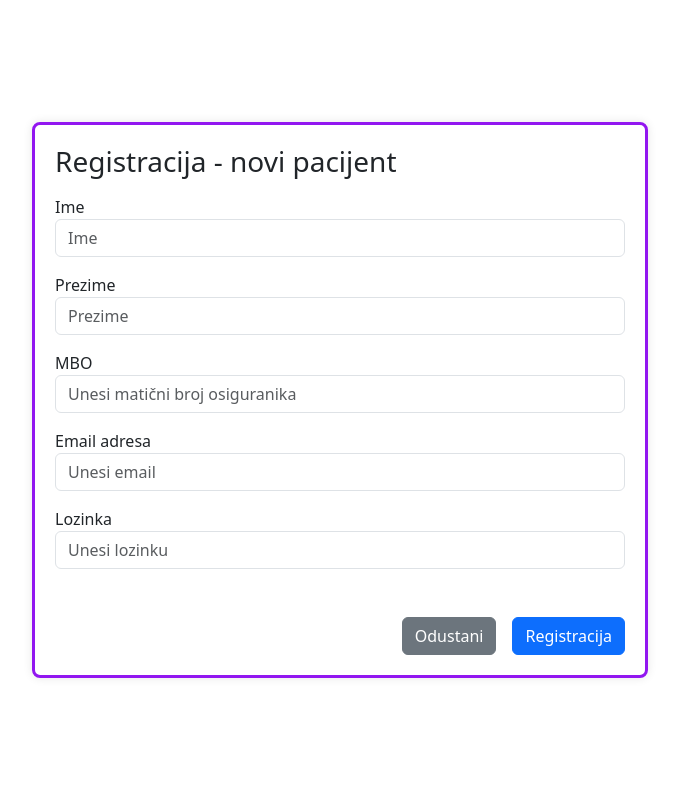
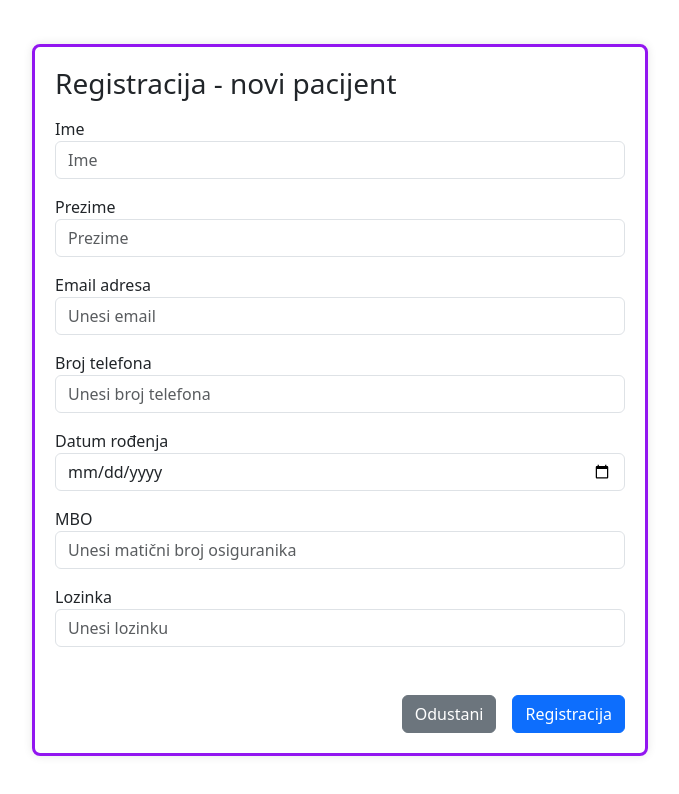
Before and after one commit to EmaBadurina1/Proginator, a React (Create React App) app in the folder IzvorniKod/frontend/: page /registration in a window 1280 px wide. Shown: the top 794 px of the page, without its empty margins (300-979 px from the left). Built offline with nearby package versions, Linux system fonts and the light colour scheme.

Commit message:
sitne izmjene

```diff
--- a/IzvorniKod/frontend/src/pages/Registration.js
+++ b/IzvorniKod/frontend/src/pages/Registration.js
@@ -1,57 +1,108 @@
-import React from "react";
+import React, { useState } from "react";
 import "./Registration.css";
 
+import AuthService from "../services/authService";
+import { useNavigate } from "react-router-dom";
+
 export default function Registration() {
+  const [values, setValues] = useState({
+    name: "",
+    surname: "",
+    email: "",
+    phone_number: "",
+    date_of_birth: "",
+    MBO: "",
+    password: "",
+  });
 
-  // const [values, setValues] = useState({
-  //   Firstname: "",
-  //   Middlename: "",
-  //   Lastname: "",
-  //   DOB: "",
-  //   Gender: ""
-  // });
+  const nav = useNavigate();
 
-  // const handleChange = e => {
-  //   const {name, value} = e.target
-  //   setValues({...values, [name]: value})
-  // }
+  const handleChange = (e) => {
+    const { name, value } = e.target;
+    setValues({ ...values, [name]: value });
+  };
+
+  const handleRegister = (e) => {
+    e.preventDefault();
+
+    AuthService.register(values).then((resp) => {
+      if (resp.success) {
+        nav("/login");
+        // window.location.reload();
+      }
+    });
+  };
 
   return (
     <div className="container-fluid">
       <div className="row align-items-center justify-content-center h-full">
         <div className="col-6">
-          <form className="registration-border">
+          <form className="registration-border" onSubmit={handleRegister}>
             <h3>Registracija - novi pacijent</h3>
 
             <div className="mb-3 mt-3">
               <label>Ime</label>
-              <input type="text" name="Name" className="form-control" placeholder="Ime" />
+              <input
+                type="text"
+                name="name"
+                className="form-control"
+                placeholder="Ime"
+                value={values.name}
+                onChange={handleChange}
+              />
             </div>
             <div className="mb-3">
               <label>Prezime</label>
               <input
                 type="text"
-                name = "Surname"
+                name="surname"
                 className="form-control"
                 placeholder="Prezime"
+                value={values.surname}
+                onChange={handleChange}
+              />
+            </div>
+            <div className="mb-3">
+              <label>Email adresa</label>
+              <input
+                type="email"
+                name="email"
+                className="form-control"
+                placeholder="Unesi email"
+                value={values.email}
+                onChange={handleChange}
+              />
+            </div>
+            <div className="mb-3">
+              <label>Broj telefona</label>
+              <input
+                type="text"
+                name="phone_number"
+                className="form-control"
+                placeholder="Unesi broj telefona"
+                value={values.phone_number}
+                onChange={handleChange}
+              />
+            </div>
+            <div className="mb-3">
+              <label>Datum rođenja</label>
+              <input
+                type="date"
+                name="Birth"
+                className="form-control"
+                value={values.date_of_birth}
+                onChange={handleChange}
               />
             </div>
             <div className="mb-3">
               <label>MBO</label>
               <input
                 type="text"
-                name = "MBO"
+                name="MBO"
                 className="form-control"
                 placeholder="Unesi matični broj osiguranika"
-              />
-            </div>
-            <div className="mb-3">
-              <label>Email adresa</label>
-              <input
-                type="email"
-                name="Email"
-                className="form-control"
-                placeholder="Unesi email"
+                value={values.MBO}
+                onChange={handleChange}
               />
             </div>
             <div className="mb-5">
@@ -61,6 +112,8 @@ export default function Registration() {
                 name="Password"
                 className="form-control"
                 placeholder="Unesi lozinku"
+                value={values.password}
+                onChange={handleChange}
               />
             </div>
             <div className="d-flex justify-content-end">
--- a/IzvorniKod/frontend/src/services/authService.js
+++ b/IzvorniKod/frontend/src/services/authService.js
@@ -16,6 +16,7 @@ class AuthService {
         return { success: false, message: "Unauthorized" };
       } else {
         console.error('Error occurred:', error);
+        return { success: false, message: "Error" };
       }
     }
 
@@ -27,17 +28,16 @@ class AuthService {
     return { success: true, message: "You have logged out!" };
   }
 
-  async register(name, surname, email, phone_number, date_of_birth, MBO, password) {
+  async register(reg_data) {
     try {
-      await axiosInstance.post("/patients", {
-        name, surname, email, phone_number, date_of_birth, MBO, password
-      });
+      await axiosInstance.post("/patients", reg_data);
     } catch (error) {
       if (error.response && error.response.status === 400) {
         alert("Uneseni podaci nisu valjani!");
         return { success: false, message: "Bad request" };
       } else {
         console.error('Error occurred:', error);
+        return { success: false, message: "Error" };
       }
     }
 
```
